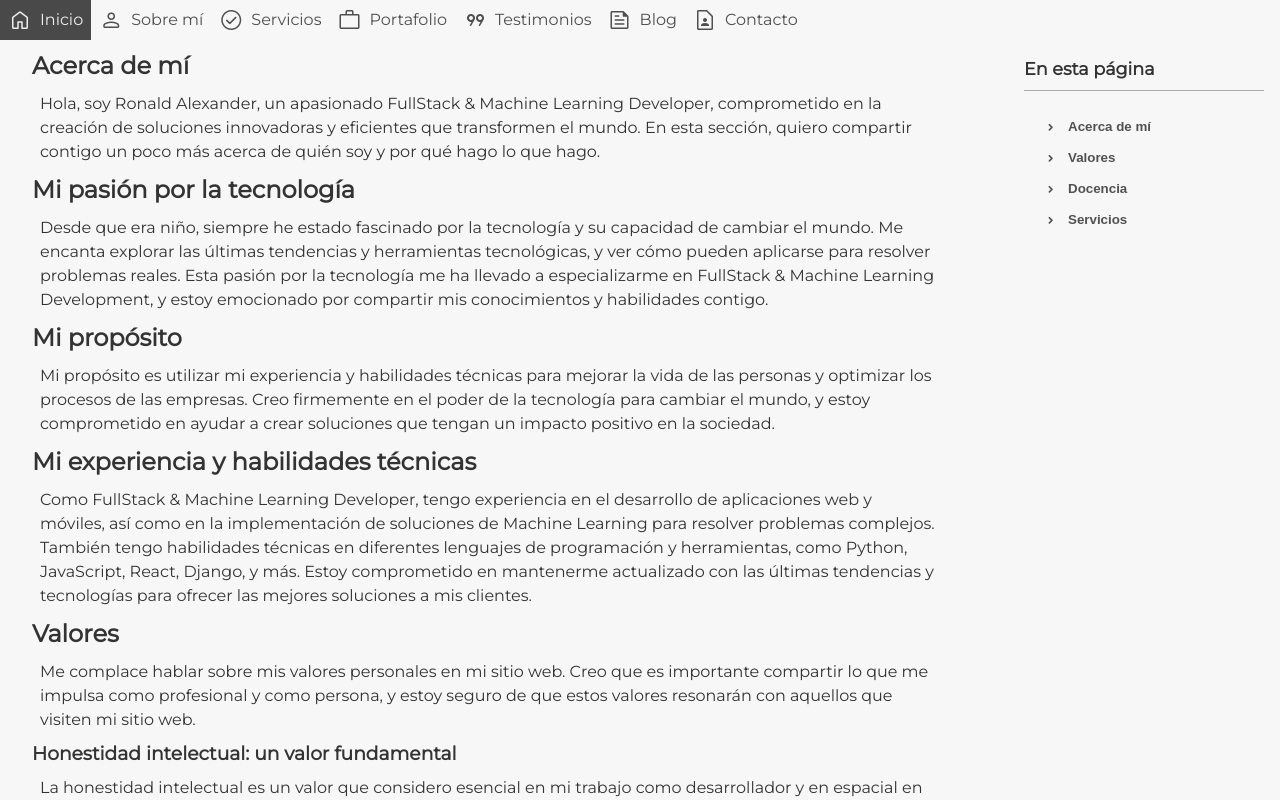
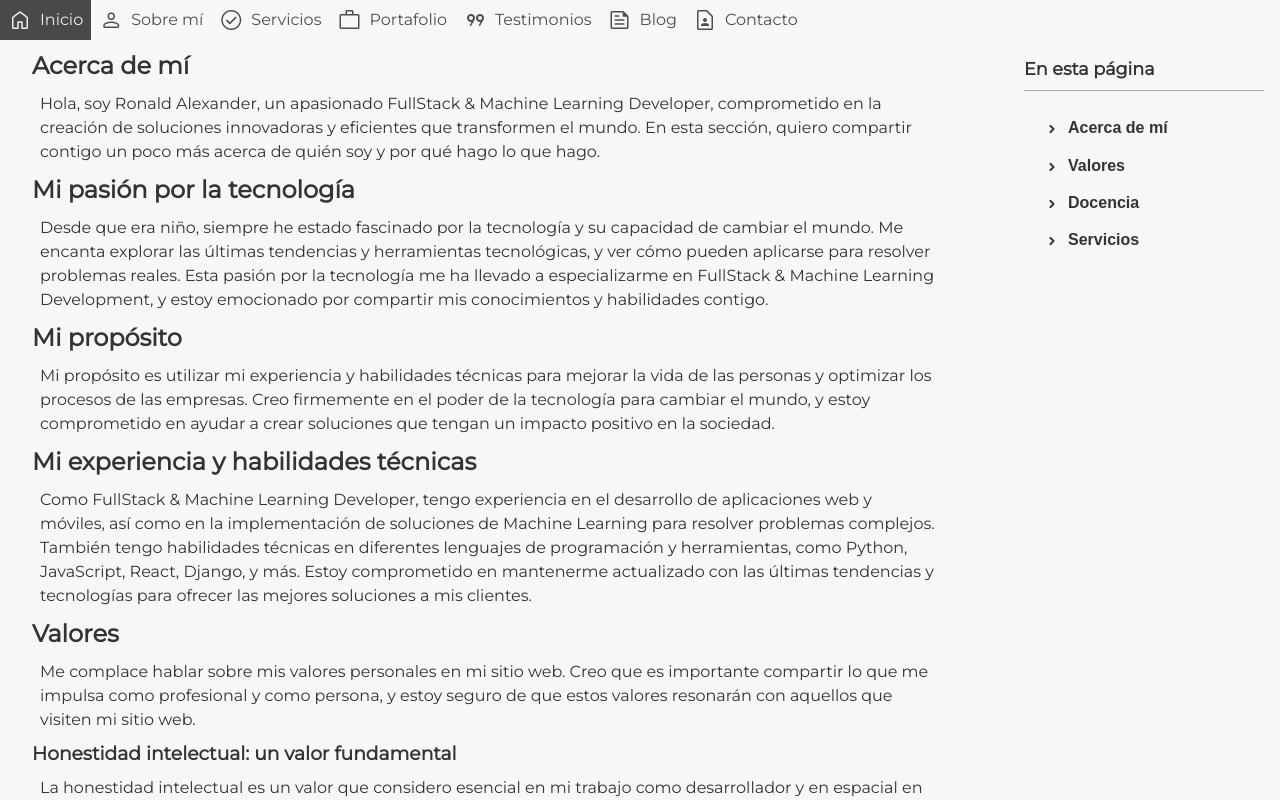
Before and after one commit to ralexrivero/ralex, a React (Vite) app in the folder portfolio/: page / in a window 1280 px wide. Shown: the top 800 px of the page. Built offline with nearby package versions, Linux system fonts and the light colour scheme.

Commit message:
improve aside list design

```diff
--- a/portfolio/src/App.css
+++ b/portfolio/src/App.css
@@ -140,27 +140,28 @@
 }
 
 .link {
-
+  text-decoration: none;
+  transition: all .25s ease-in-out;
 }
 
 .link:link {
-
+  cursor: pointer;
 }
 
 .link:visited {
-
+  color: var(--color-primary);
 }
 
 .link:focus {
-
+  color: var(--color-primary);
 }
 
 .link:hover {
-
+  color: var(--color-primary-800);
 }
 
 .link:active {
-
+  color: var(--color-primary-900);
 }
 
 .menu-block {
@@ -168,7 +169,7 @@
 
 .btn {
   padding: .25rem 1rem .25rem .25rem;
-  color: var(--color-primary-700);
+  color: var(--color-primary-800);
   background-color: unset;
   font-weight: 800;
   cursor: pointer;
@@ -180,6 +181,15 @@
 .btn:hover {
   color: var(--color-primary-800);
   background-color: var(--color-primary-200);
+  border-radius: .5rem;
+}
+
+.btn-collapse {
+  font-size: 1rem;
+}
+
+.btn-collapse:focus {
+  box-shadow: 0 0 0 1px rgba(121, 82, 179, .7);
   border-radius: .5rem;
 }
 
@@ -203,12 +213,36 @@
 }
 
 .content-list {
+  margin-top: .2rem;
   display: flex;
   flex-direction: column;
   align-items: flex-start;
   justify-content: flex-start;
   overflow: hidden;
   transition: all .25s ease-in-out;
+}
+
+.list-item, .list-item:link {
+  padding: .2rem .5rem;
+  margin-top: .2rem;
+  color: rgba(0, 0, 0, .7);
+  font-size: .8rem;
+}
+
+.list-item:visited {
+
+}
+
+.list-item:focus {
+
+}
+
+.list-item:hover {
+
+}
+
+.list-item:active {
+
 }
 
 .hide {
--- a/portfolio/src/App.jsx
+++ b/portfolio/src/App.jsx
@@ -1,4 +1,5 @@
 import './App.css';
+
 import Header from './components/Header';
 import MainContent from './components/MainContent';
 import Sidebar from './components/Sidebar';
--- a/portfolio/src/components/Sidebar.jsx
+++ b/portfolio/src/components/Sidebar.jsx
@@ -43,10 +43,10 @@ const Sidebar = () => {
                   expandedIndexes.includes(0) ? "content-list-show" : "hide"
                 }`}
               >
-                <li className="btn fs-xs"><a href="#about-me">Acerca de mí</a></li>
-                <li className="btn fs-xs"><a href="#tech-pasion">Mi pasión</a></li>
-                <li className="btn fs-xs"><a href="#my-goal">Propósito </a></li>
-                <li className="btn fs-xs"><a href="#skills">Experiencia y habilidades</a></li>
+                <li className="btn fs-xs"><a className="link list-item" href="#about-me">Acerca de mí</a></li>
+                <li className="btn fs-xs"><a className="link list-item" href="#tech-pasion">Mi pasión</a></li>
+                <li className="btn fs-xs"><a className="link list-item" href="#my-goal">Propósito </a></li>
+                <li className="btn fs-xs"><a className="link list-item" href="#skills">Experiencia y habilidades</a></li>
               </ul>
             </li>
             <li>
@@ -66,9 +66,9 @@ const Sidebar = () => {
                   expandedIndexes.includes(1) ? "content-list-show" : "hide"
                 }`}
               >
-                <li className="btn fs-xs"><a href="#intelectual">Honestidad intelectual</a></li>
-                <li className="btn fs-xs"><a href="#integrity">integridad</a></li>
-                <li className="btn fs-xs"><a href="#excelence">Excelencia</a></li>
+                <li className="btn fs-xs"><a className="link list-item" href="#intelectual">Honestidad intelectual</a></li>
+                <li className="btn fs-xs"><a className="link list-item" href="#integrity">integridad</a></li>
+                <li className="btn fs-xs"><a className="link list-item" href="#excelence">Excelencia</a></li>
               </ul>
             </li>
             <li>
@@ -88,7 +88,7 @@ const Sidebar = () => {
                   expandedIndexes.includes(2) ? "content-list-show" : "hide"
                 }`}
               >
-                <li className="btn fs-xs"><a href="#teaching">Experiencia docente</a></li>
+                <li className="btn fs-xs"><a className="link list-item" href="#teaching">Experiencia docente</a></li>
               </ul>
             </li>
             <li>
@@ -108,7 +108,7 @@ const Sidebar = () => {
                   expandedIndexes.includes(3) ? "content-list-show" : "hide"
                 }`}
               >
-                <li className="btn fs-xs"><a href="#services">Mis servicios</a></li>
+                <li className="btn fs-xs"><a className="link list-item" href="#services">Mis servicios</a></li>
               </ul>
             </li>
           </ul>
```
